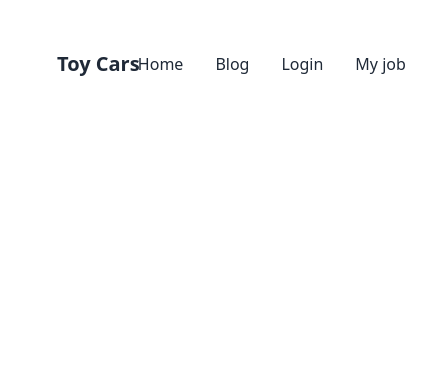
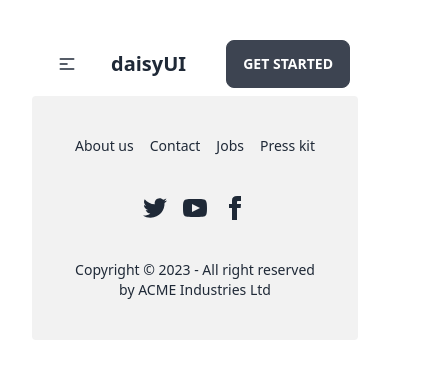
Before and after one commit to Rocky3112/toy-marketplace-client-side, a React (Vite) app: page / in a window 390 px wide. Shown: the top 378 px of the page, 426 px wide, since content can reach past the window. Built offline with nearby package versions, Linux system fonts and the light colour scheme.

Commit message:
Footer section added

```diff
--- /dev/null
+++ b/src/Layouts/Footer/Footer.jsx
@@ -0,0 +1,26 @@
+import React from 'react';
+
+const Footer = () => {
+    return (
+        <footer className="footer footer-center p-10 bg-base-200 text-base-content rounded">
+  <div className="grid grid-flow-col gap-4">
+    <a className="link link-hover">About us</a>
+    <a className="link link-hover">Contact</a>
+    <a className="link link-hover">Jobs</a>
+    <a className="link link-hover">Press kit</a>
+  </div>
+  <div>
+    <div className="grid grid-flow-col gap-4">
+      <a><svg xmlns="http://www.w3.org/2000/svg" width="24" height="24" viewBox="0 0 24 24" className="fill-current"><path d="M24 4.557c-.883.392-1.832.656-2.828.775 1.017-.609 1.798-1.574 2.165-2.724-.951.564-2.005.974-3.127 1.195-.897-.957-2.178-1.555-3.594-1.555-3.179 0-5.515 2.966-4.797 6.045-4.091-.205-7.719-2.165-10.148-5.144-1.29 2.213-.669 5.108 1.523 6.574-.806-.026-1.566-.247-2.229-.616-.054 2.281 1.581 4.415 3.949 4.89-.693.188-1.452.232-2.224.084.626 1.956 2.444 3.379 4.6 3.419-2.07 1.623-4.678 2.348-7.29 2.04 2.179 1.397 4.768 2.212 7.548 2.212 9.142 0 14.307-7.721 13.995-14.646.962-.695 1.797-1.562 2.457-2.549z"></path></svg></a>
+      <a><svg xmlns="http://www.w3.org/2000/svg" width="24" height="24" viewBox="0 0 24 24" className="fill-current"><path d="M19.615 3.184c-3.604-.246-11.631-.245-15.23 0-3.897.266-4.356 2.62-4.385 8.816.029 6.185.484 8.549 4.385 8.816 3.6.245 11.626.246 15.23 0 3.897-.266 4.356-2.62 4.385-8.816-.029-6.185-.484-8.549-4.385-8.816zm-10.615 12.816v-8l8 3.993-8 4.007z"></path></svg></a>
+      <a><svg xmlns="http://www.w3.org/2000/svg" width="24" height="24" viewBox="0 0 24 24" className="fill-current"><path d="M9 8h-3v4h3v12h5v-12h3.642l.358-4h-4v-1.667c0-.955.192-1.333 1.115-1.333h2.885v-5h-3.808c-3.596 0-5.192 1.583-5.192 4.615v3.385z"></path></svg></a>
+    </div>
+  </div>
+  <div>
+    <p>Copyright © 2023 - All right reserved by ACME Industries Ltd</p>
+  </div>
+</footer>
+    );
+};
+
+export default Footer;
--- a/src/Layouts/NavBar/NavBar.jsx
+++ b/src/Layouts/NavBar/NavBar.jsx
@@ -1,24 +1,53 @@
 /* eslint-disable no-unused-vars */
-import React from 'react';
+import React from "react";
+import { Outlet } from "react-router-dom";
+import Footer from "../Footer/Footer";
 
 const NavBar = () => {
-    return (
-        <div className="navbar bg-base-100">
-  <div className="flex-1">
-    <a className="btn btn-ghost normal-case text-xl">Toy Cars</a>
+  return (
+    <div>
+<div className="navbar bg-base-100">
+  <div className="navbar-start">
+    <div className="dropdown">
+      <label tabIndex={0} className="btn btn-ghost lg:hidden">
+        <svg xmlns="http://www.w3.org/2000/svg" className="h-5 w-5" fill="none" viewBox="0 0 24 24" stroke="currentColor"><path strokeLinecap="round" strokeLinejoin="round" strokeWidth="2" d="M4 6h16M4 12h8m-8 6h16" /></svg>
+      </label>
+      <ul tabIndex={0} className="menu menu-compact dropdown-content mt-3 p-2 shadow bg-base-100 rounded-box w-52">
+        <li><a>Item 1</a></li>
+        <li tabIndex={0}>
+          <a className="justify-between">
+            Parent
+            <svg className="fill-current" xmlns="http://www.w3.org/2000/svg" width="24" height="24" viewBox="0 0 24 24"><path d="M8.59,16.58L13.17,12L8.59,7.41L10,6L16,12L10,18L8.59,16.58Z"/></svg>
+          </a>
+          <ul className="p-2">
+            <li><a>Submenu 1</a></li>
+            <li><a>Submenu 2</a></li>
+          </ul>
+        </li>
+        <li><a>Item 3</a></li>
+      </ul>
+    </div>
+    <a className="btn btn-ghost normal-case text-xl">daisyUI</a>
   </div>
-  <div className="flex-none">
+  <div className="navbar-center hidden lg:flex">
     <ul className="menu menu-horizontal px-1">
-      <li><a>Home</a></li>
+      <li><a>Item 1</a></li>
       <li tabIndex={0}>
-        <a>Blog</a>
+        <a>All Toys
+        </a>
       </li>
+      <li><a>My Toys</a></li>
       <li><a>Login</a></li>
-      <li><a>My job</a></li>
     </ul>
   </div>
+  <div className="navbar-end">
+    <a className="btn">Get started</a>
+  </div>
 </div>
-    );
+    <Outlet></Outlet>
+    <Footer></Footer>
+</div>
+  );
 };
 
 export default NavBar;
```
